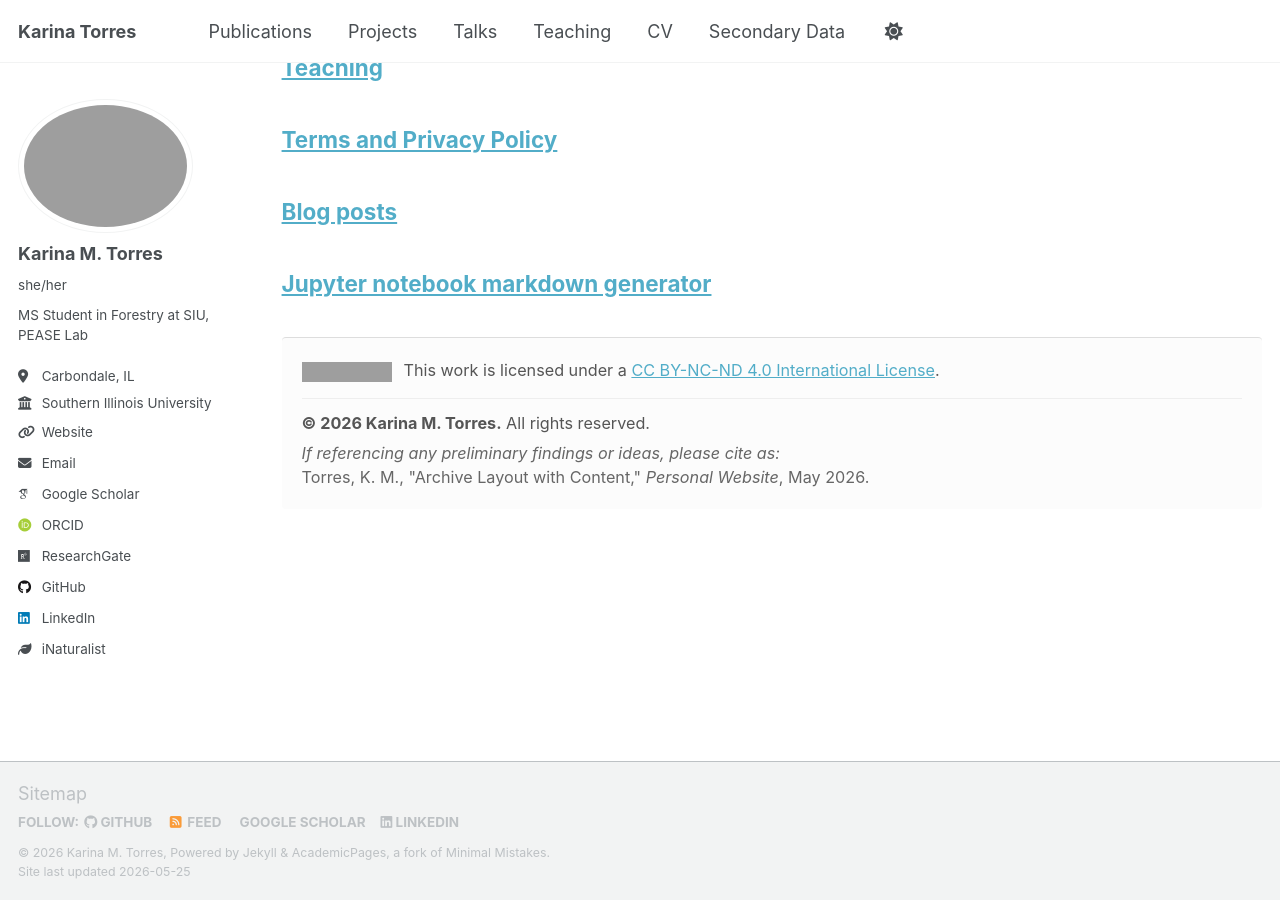
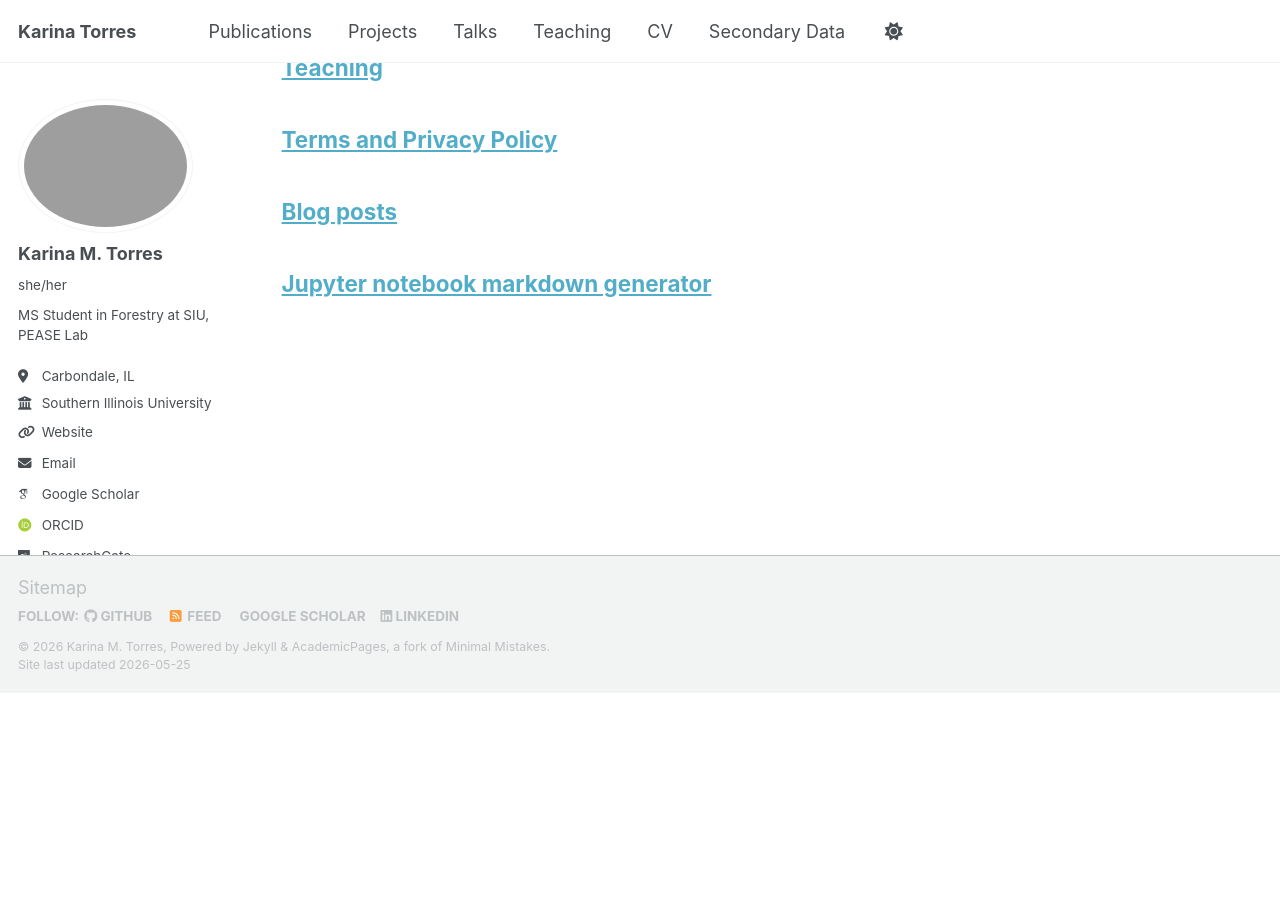
Before and after one commit to KTorres23/KTorres23.github.io, a Jekyll site: the page built from _pages/archive-layout-with-content.md, in a window 1280 px wide and 900 px high, scrolled down 5919 px. Built offline with Jekyll 4.4.1, drawn with Linux system fonts in a browser that asks for light colours; some web fonts are replaced; a script that is not in the unit is left out; after the commit the page ends 6612 px from its top, so only the background shows below that; grey boxes are pictures that could not be loaded.

Commit message:
Fix license disclaimer logic

```diff
--- a/_includes/disclaimer.html
+++ b/_includes/disclaimer.html
@@ -1,4 +1,4 @@
-{% unless page.show_disclaimer %}
+{% if page.show_disclaimer %}
 <!-- AcademicPages Blog Post Disclaimer -->
 <div class="academic-disclaimer"
   style="margin-top: 40px; padding: 20px; border-top: 1px solid #ddd; font-size: 0.9em; color: #555; background-color: #fcfcfc; border-radius: 4px; clear: both;">
@@ -26,4 +26,4 @@
     </span>
   </p>
 </div>
-{% endunless %}
+{% endif %}
```
